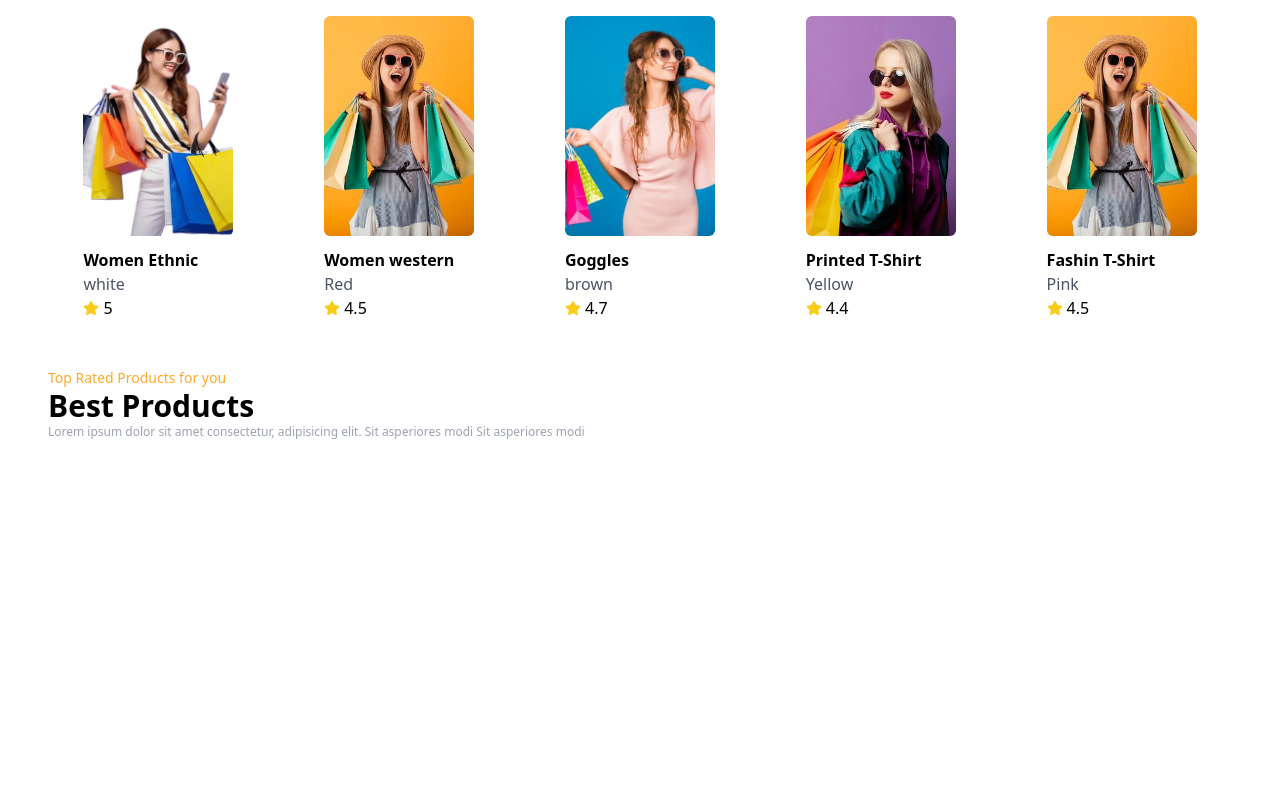
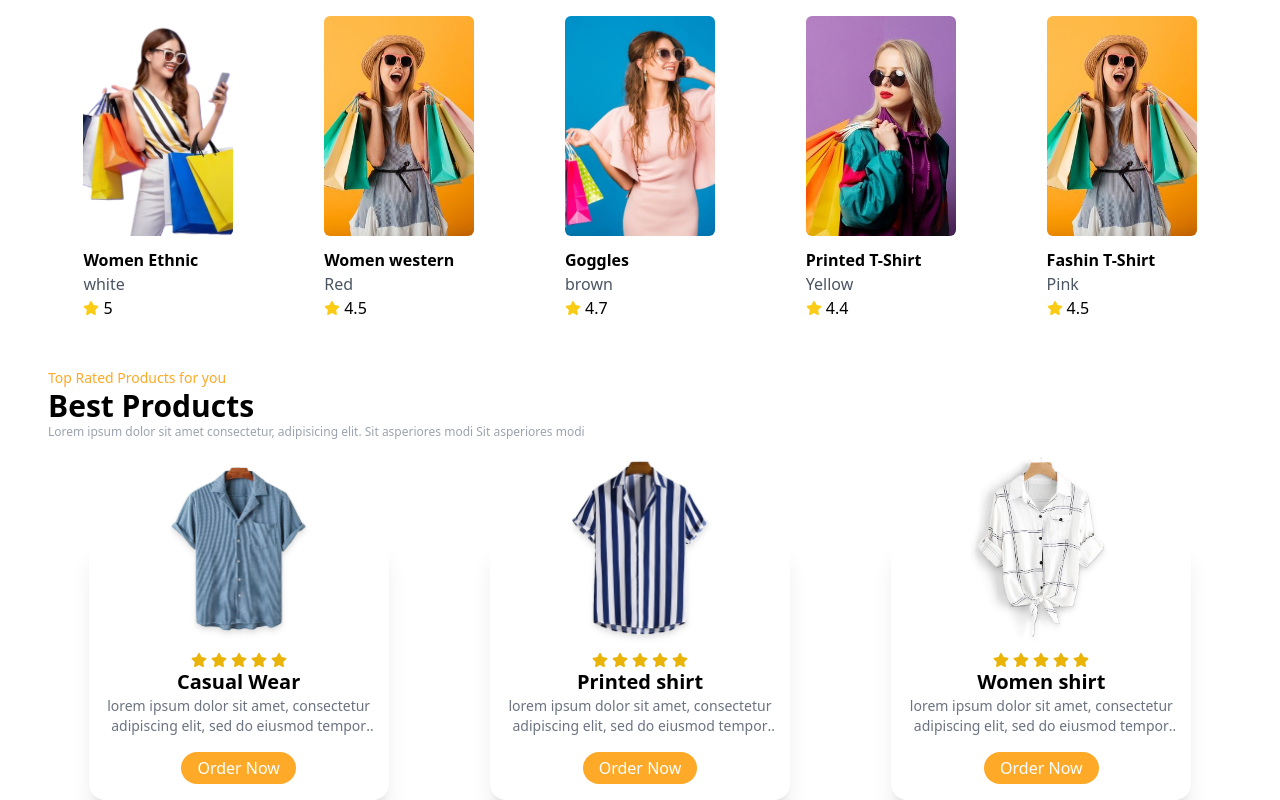
Before and after one commit to wacho91/Fashon-boutique, a React (Vite) app: page / in a window 1280 px wide. Shown: the part 894-1694 px from the top of the page. Before the commit the page ends 1430 px from the top, so only its background shows below. Built offline with nearby package versions, Linux system fonts and the light colour scheme.

Commit message:
Top Product complete

```diff
--- a/src/App.jsx
+++ b/src/App.jsx
@@ -1,4 +1,4 @@
-import { useEffect } from "react";
+import { useEffect, useState } from "react";
 import Hero from "./component/Hero/Hero"
 import Navbar from "./component/Navbar/Navbar"
 import Products from "./component/Products/Products"
@@ -9,6 +9,13 @@
 
 
 function App() {
+
+  const [orderPopup, setOrderPopup] = useState(false)
+
+  const handleOrderPopup = () => {
+    setOrderPopup(!orderPopup)
+  }
+
 
   useEffect(() => {
     AOS.init({
@@ -26,7 +33,7 @@
       <Navbar />
       <Hero />
       <Products />
-      <TopProducts />
+      <TopProducts handleOrderPopup={handleOrderPopup}/>
     </div>
   )
 }
--- a/src/component/TopProducts/TopProducts.jsx
+++ b/src/component/TopProducts/TopProducts.jsx
@@ -1,6 +1,35 @@
 
 
-const TopProducts = () => {
+import Img1 from "../../assets/shirt/shirt.png";
+import Img2 from "../../assets/shirt/shirt2.png";
+import Img3 from "../../assets/shirt/shirt3.png";
+import { FaStar } from "react-icons/fa";
+
+const ProductsData = [
+  {
+    id: 1,
+    img: Img1,
+    title: "Casual Wear",
+    description:
+      "lorem ipsum dolor sit amet, consectetur adipiscing elit, sed do eiusmod tempor incididunt ut labore et dolore magna aliqua.",
+  },
+  {
+    id: 2,
+    img: Img2,
+    title: "Printed shirt",
+    description:
+      "lorem ipsum dolor sit amet, consectetur adipiscing elit, sed do eiusmod tempor incididunt ut labore et dolore magna aliqua.",
+  },
+  {
+    id: 3,
+    img: Img3,
+    title: "Women shirt",
+    description:
+      "lorem ipsum dolor sit amet, consectetur adipiscing elit, sed do eiusmod tempor incididunt ut labore et dolore magna aliqua.",
+  },
+];
+
+const TopProducts = ({handleOrderPopup}) => {
   return (
     <div>
         <div className="container">
@@ -17,6 +46,41 @@
                 asperiores modi Sit asperiores modi
             </p>
             </div>
+            {/*Body Section*/}
+            <div className="grid grid-cols-1 sm:grid-cols-2 md:grid-cols-3 md:gap-5 place-items-center">
+                {
+                    ProductsData.map((data) => (
+                        <div key={data.id} data-aos="zoom-in" className="rounded-2xl bg-white dark:*:bg-gray-800 hover:bg-black/80 dark:hover:bg-primary
+                        hover:text-white relative shadow-xl duration-300 group max-w-[300px]">
+                            {/*Image Section*/}
+                            <div className="h-[100px]">
+                                <img
+                                    src={data.img}
+                                    alt="image"
+                                    className="max-w-[140px] block mx-auto transform -translate-y-20 group-hover:scale-105 duration-300 drop-shadow-md"
+                                />
+                            </div>
+                            {/*Details Section*/}
+                            <div className="p-4 text-center ">
+                                {/*Star Rating*/}
+                                <div className="w-full flex items-center justify-center gap-1">
+                                    <FaStar className="text-yellow-500"/>
+                                    <FaStar className="text-yellow-500"/>
+                                    <FaStar className="text-yellow-500"/>
+                                    <FaStar className="text-yellow-500"/>
+                                    <FaStar className="text-yellow-500"/>
+                                </div>
+                                <h1 className="text-xl font-bold">{data.title}</h1>
+                                <p className="text-gray-500 group-hover:text-white duration-300 text-sm line-clamp-2">{data.description}</p>
+                                <button className="bg-primary hover:scale-105 duration-300 text-white py-1 px-4
+                                rounded-full mt-4 group-hover:bg-white group-hover:text-primary" onClick={handleOrderPopup}>
+                                    Order Now
+                                </button>
+                            </div>
+                        </div>
+                    ))
+                }
+            </div>
         </div>
     </div>
   )
```
